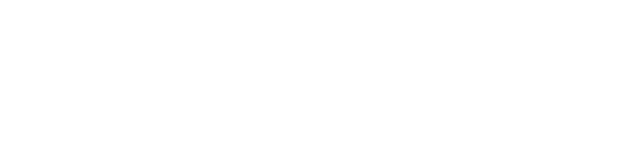
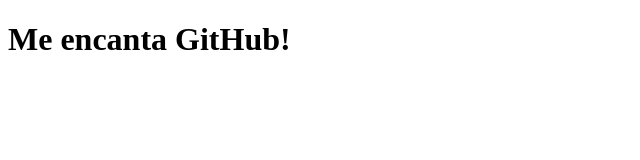
Before and after one commit to leiteway/PracticaGitHub, a plain HTML site: page index.html in a window 1280 px wide. Shown: the whole page, without its empty margins (0-640 px from the left). Drawn offline with Linux system fonts and the light colour scheme.

Commit message:
add h1 on indexpage

```diff
--- a/index.html
+++ b/index.html
@@ -6,6 +6,6 @@
     <title>Document</title>
 </head>
 <body>
-
+    <h1>Me encanta GitHub!</h1>
 </body>
 </html>
```
